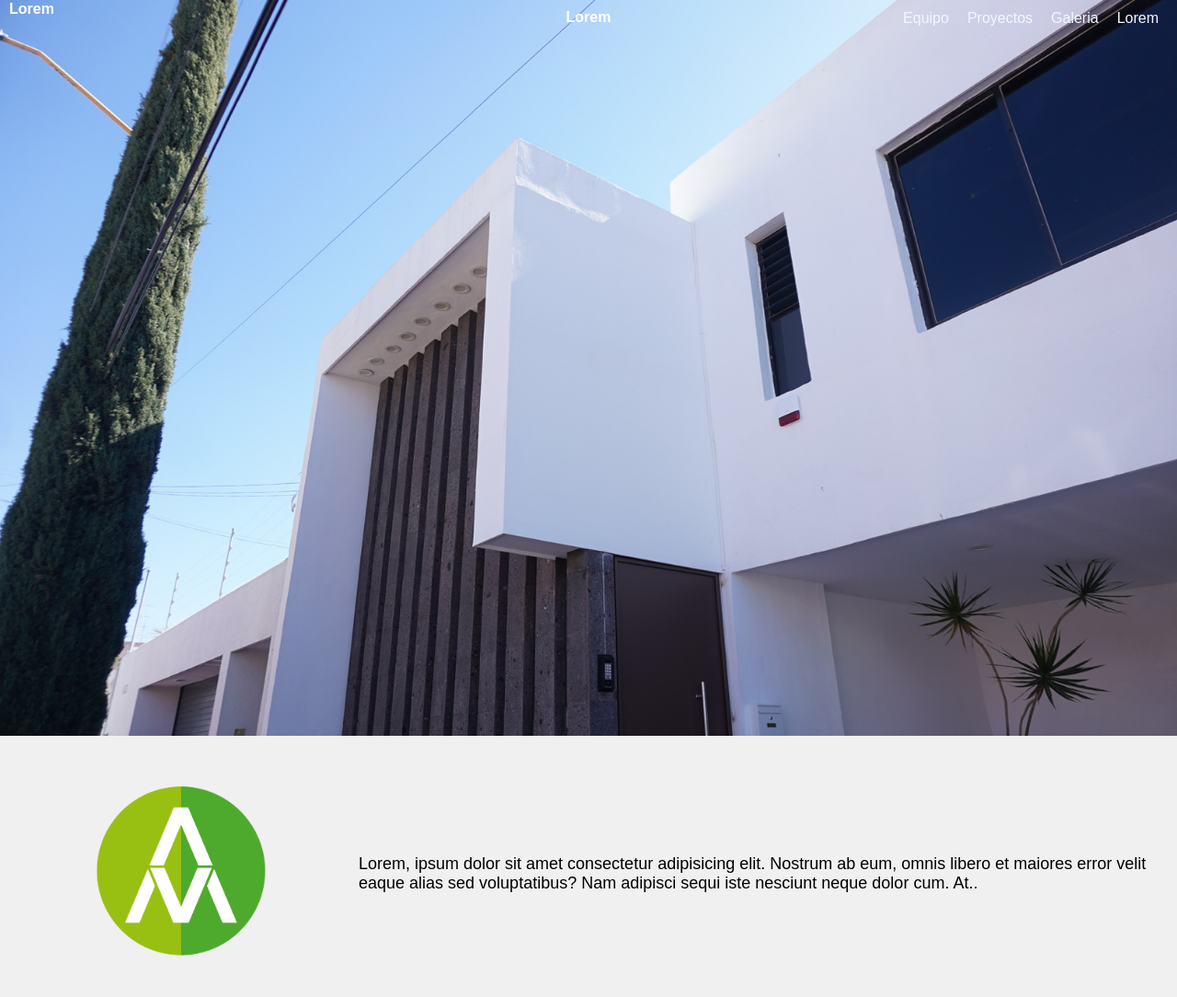
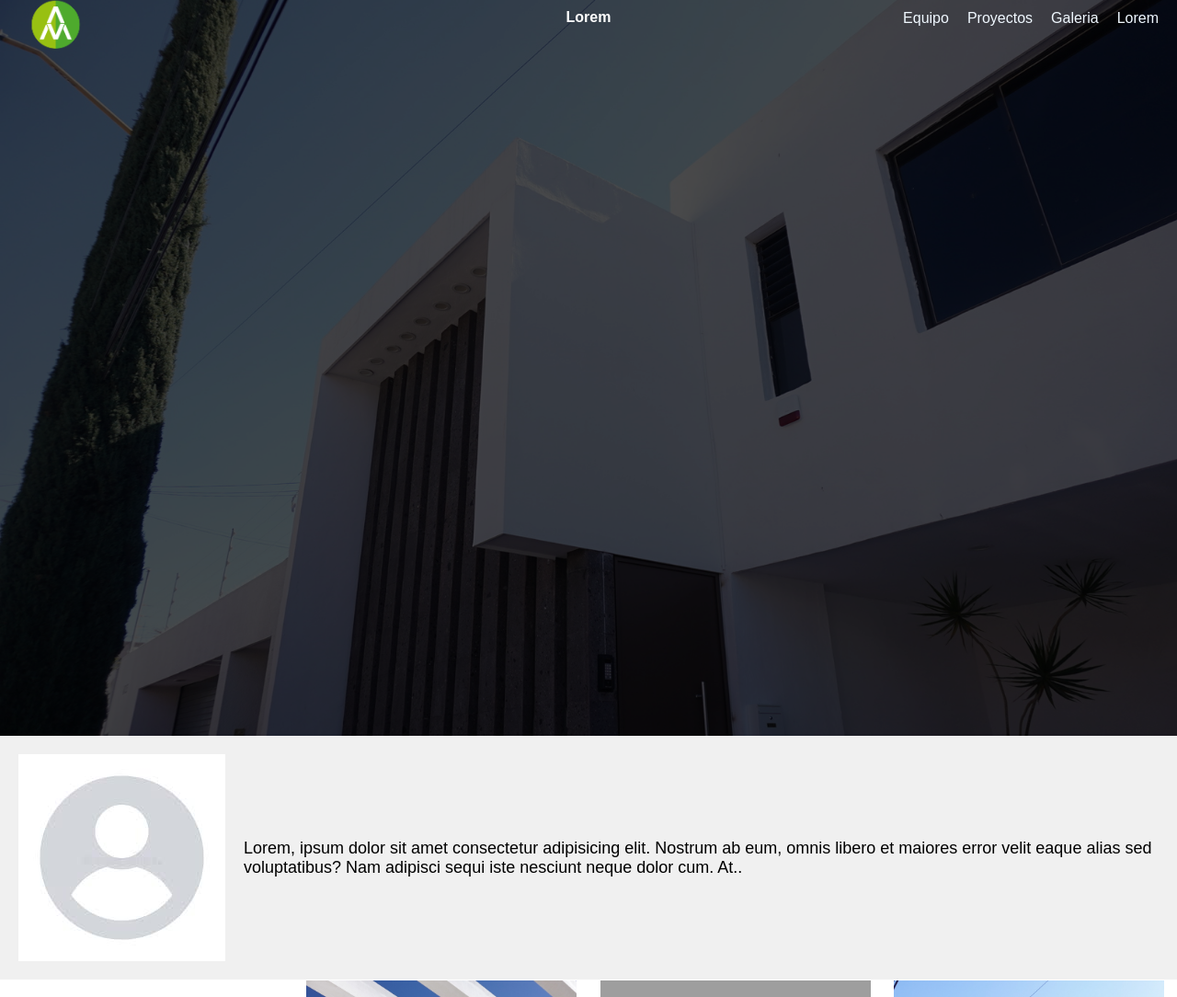
Before and after one commit to jromo1506/Villareal, a plain HTML site: page index.html in a window 1280 px wide. Shown: the top 1084 px of the page at 92% size. Drawn offline with Linux system fonts and the light colour scheme; grey boxes are pictures that could not be loaded.

Commit message:
logo index

```diff
--- a/index.css
+++ b/index.css
@@ -12,6 +12,17 @@ html {
   height: 100vh; /* Altura de la ventana gráfica */
   background: url("img/bosquesOficina/DSC00833.jpg") no-repeat center center/cover;
   font-size: medium;
+}
+
+.background-image::before {
+  content: '';
+  position: absolute;
+  top: 0;
+  left: 0;
+  width: 100%;
+  height: 100%;
+  background-color: rgba(0, 0, 0, 0.7); /* Ajusta la opacidad según sea necesario */
+
 }
 
 .top-text {
@@ -34,7 +45,7 @@ html {
 
 .left-text {
   position: absolute;
-  top: 10px;
+  top: 30px;
   left: 10px;
   transform: translateY(-50%);
   color: white;
@@ -119,7 +130,7 @@ html {
 }
 
 .gallery-item:hover img {
-  filter: brightness(70%);
+  filter: brightness(40%);
 }
 
 .gallery-item:hover .overlay {
--- a/index.html
+++ b/index.html
@@ -12,7 +12,7 @@
 <body>
     <div class="background-image">
         <div class="top-text">Lorem</div>
-        <div class="left-text">Lorem</div>
+        <div class="left-text"><img src="img/logo Arq Villarreal vector-03.png" alt="" width="100px"></div>
         <div class="right-texts">
             <div><a href="" class="rt">Equipo</a></div>
             <div><a href="" class="rt">Proyectos</a></div>
@@ -22,7 +22,7 @@
     </div>
     <div class="additional-content">
         <div class="image-with-text">
-            <img src="img/logo Arq Villarreal vector-03.png" alt="Imagen de ejemplo">
+            <img src="img/images.jpeg" alt="Imagen de ejemplo">
             <p>Lorem, ipsum dolor sit amet consectetur adipisicing elit. Nostrum ab eum, omnis libero et maiores error
                 velit eaque alias sed voluptatibus? Nam adipisci sequi iste nesciunt neque dolor cum. At..</p>
         </div>
```
Also changed, not shown: img/images.jpeg (added).
